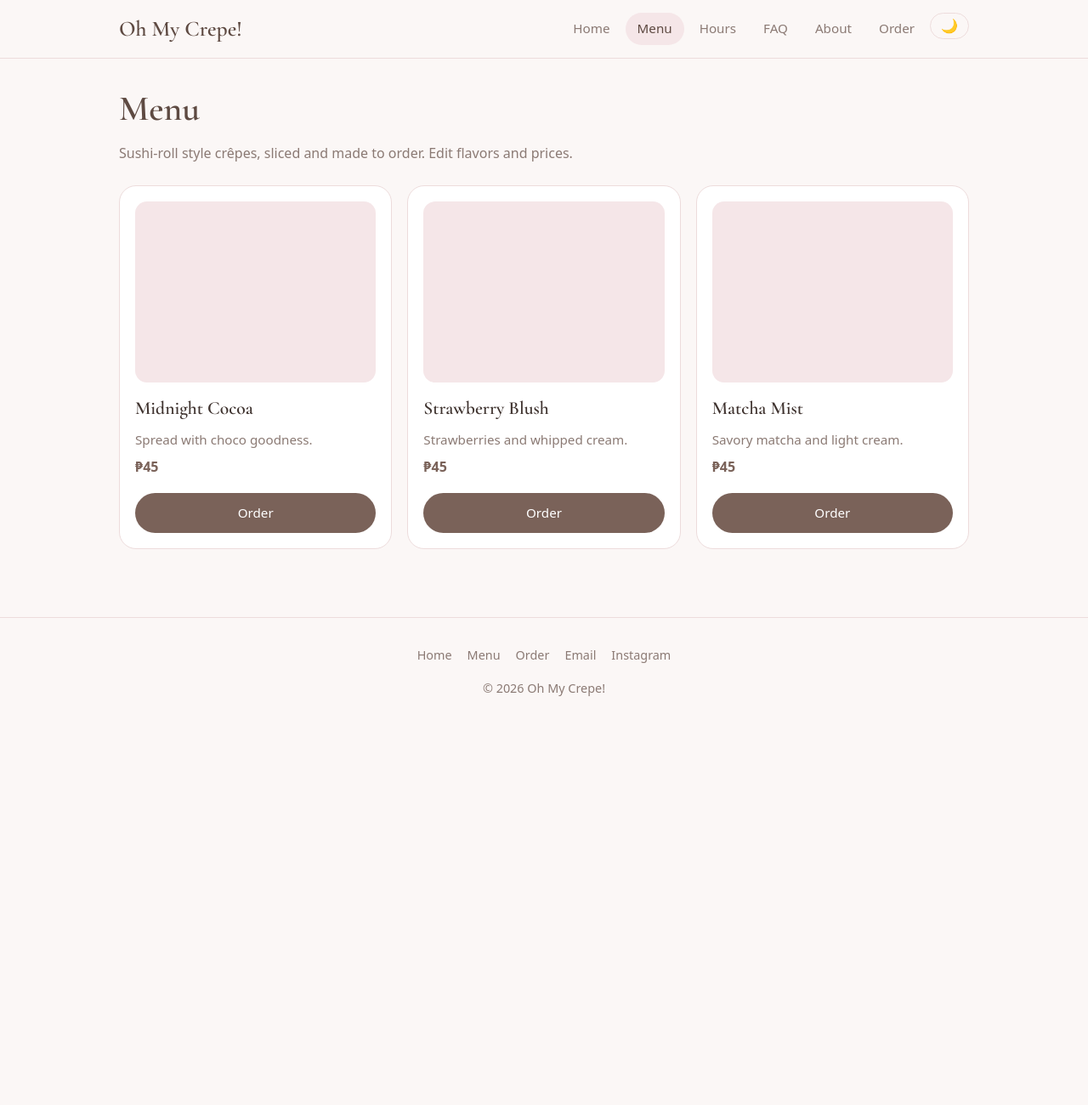
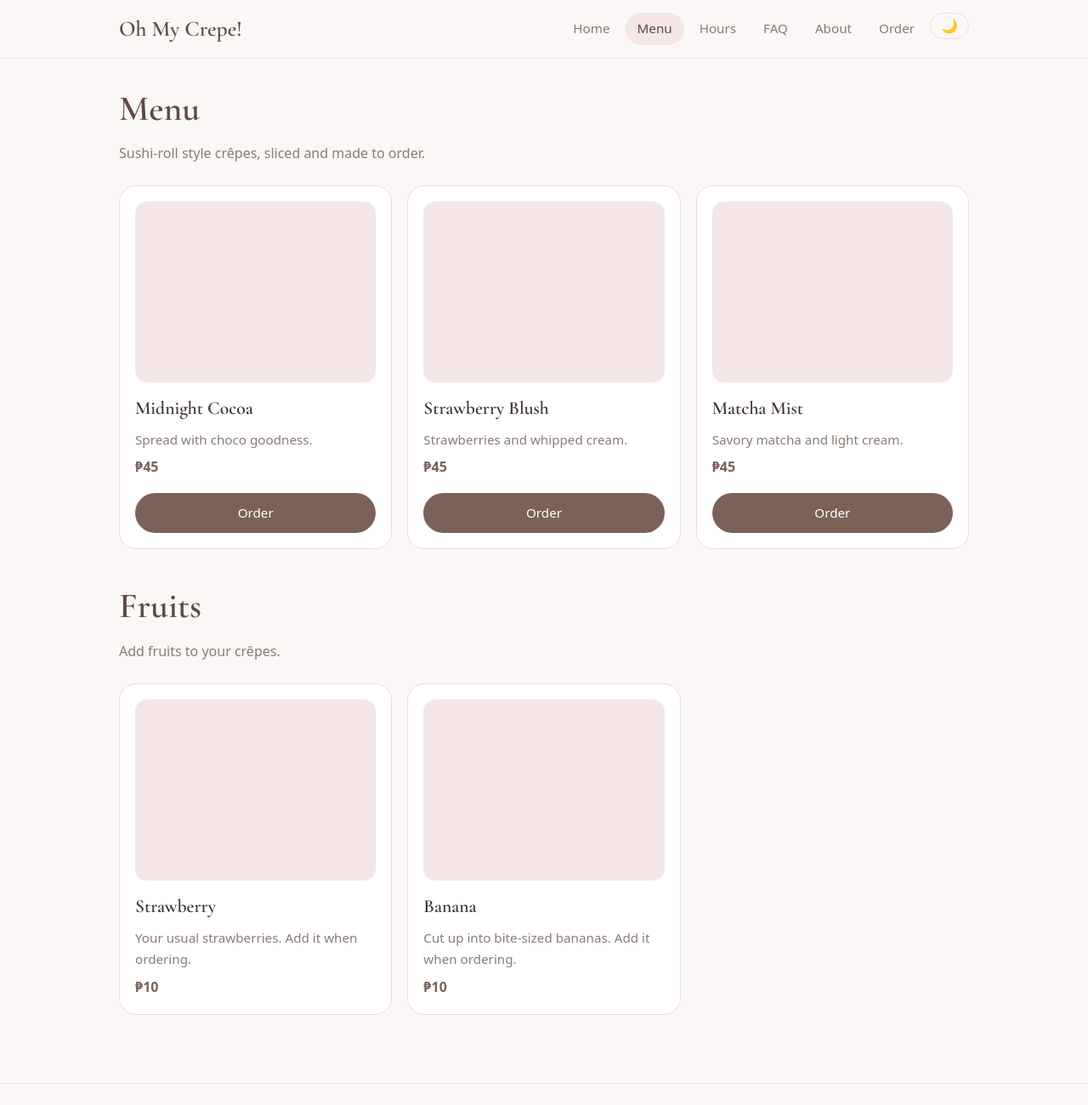
Before and after one commit to ohmycrepebaguio/omc, a plain HTML site: page menu.html in a window 1280 px wide. Shown: the top 1300 px of the page at 85% size. Before the commit the page ends 869 px from the top, so only its background shows below. Drawn offline with nearby package versions, Linux system fonts and the light colour scheme.

Commit message:
Update menu.html

```diff
--- a/menu.html
+++ b/menu.html
@@ -8,11 +8,15 @@
             <li><a href="order.html" >Order</a></li>
             <li><button class="theme-btn" id="themeBtn" aria-label="Toggle dark mode">🌙</button></li>
         </ul></nav></div></header>
-<main id="main"><h1 style="font-size:2.6rem;color:var(--brown2)">Menu</h1><p class="sub">Sushi-roll style crêpes, sliced and made to order. Edit flavors and prices.</p><div class="grid">
+        <main id="main"><h1 style="font-size:2.6rem;color:var(--brown2)">Menu</h1><p class="sub">Sushi-roll style crêpes, sliced and made to order.</p><div class="grid">
             <div class="card"><div class="pic"></div><h3>Midnight Cocoa</h3><p>Spread with choco goodness.</p><span class="price">₱45</span><a class="btn" data-order href="order.html?item=Midnight%20Cocoa">Order</a></div>
             <div class="card"><div class="pic"></div><h3>Strawberry Blush</h3><p>Strawberries and whipped cream.</p><span class="price">₱45</span><a class="btn" data-order href="order.html?item=Strawberry%20Blush">Order</a></div>
             <div class="card"><div class="pic"></div><h3>Matcha Mist</h3><p>Savory matcha and light cream.</p><span class="price">₱45</span><a class="btn" data-order href="order.html?item=Matcha%20Mist">Order</a></div>
         </main>
+        <main id="main"><h1 style="font-size:2.6rem;color:var(--brown2)">Fruits</h1><p class="sub">Add fruits to your crêpes.</p><div class="grid">
+            <div class="card"><div class="pic"></div><h3>Strawberry</h3><p>Your usual strawberries. Add it when ordering.</p><span class="price">₱10</span></a></div>
+            <div class="card"><div class="pic"></div><h3>Banana</h3><p>Cut up into bite-sized bananas. Add it when ordering.</p><span class="price">₱10</span></a></div>
+        </main>
         <footer><ul><li><a href="index.html">Home</a></li><li><a href="menu.html">Menu</a></li><li><a href="order.html">Order</a></li><li><a href="meetkyle0904@gmail.com">Email</a></li><li><a href="https://instagram.com/ohmycrepe.co">Instagram</a></li></ul><p>© 2026 Oh My Crepe!</p></footer>
         <div class="modal" id="closedModal"><div><h2>We’re taking a break</h2><p>Orders are closed right now. We’ll be back on <b id="reopen"></b>.</p><button class="btn" id="closeModal">Okay</button></div></div>
         <script src="js/script.js"></script></body></html>
```
Lines whose indentation alone changed are shown as unchanged.
